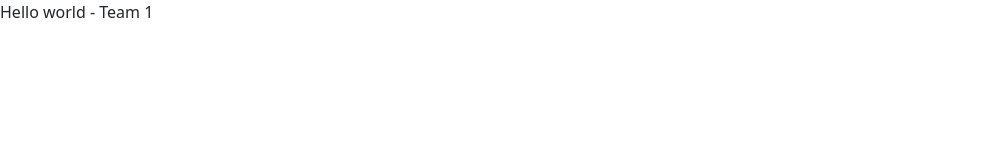
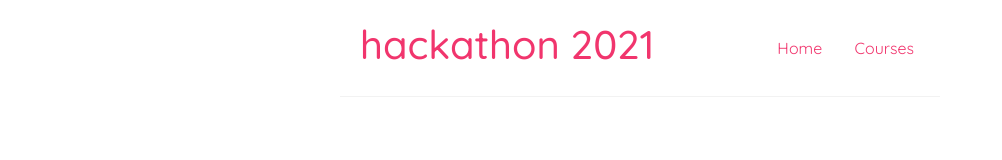
Before and after one commit to teddywaweru/GranularIT_2021-Hackathon, a plain HTML site: page index.html in a window 1280 px wide. Shown: the whole page, without its empty margins (0-1002 px from the left). Drawn offline with nearby package versions, Linux system fonts and the light colour scheme.

Commit message:
Create navbar

```diff
--- a/index.html
+++ b/index.html
@@ -21,6 +21,12 @@
     </head>
 
     <body>
-        <p>Hello world - Team 1</p>
+        <nav class="navbar navbar-expand-lg navbar-dark">
+            <h1>hackathon 2021</h1>
+            <div class="links">
+                <a href="/">Home</a>
+                <a href="/">Courses</a>
+            </div>
+        </nav>
     </body>
 </html>
--- a/styles.css
+++ b/styles.css
@@ -0,0 +1,47 @@
+@import url("https://fonts.googleapis.com/css?family=Quicksand:300,regular,500,600,700");
+
+/* Base styles */
+* {
+  margin: 0;
+  padding: 0;
+  box-sizing: border-box;
+}
+
+body {
+  font-family: "Quicksand", Arial, Helvetica, sans-serif;
+  color: #333;
+}
+
+.navbar {
+  padding: 20px;
+  display: flex;
+  align-items: center;
+  max-width: 600px;
+  margin: 0 auto;
+  border-bottom: 1px solid #f2f2f2;
+}
+
+.navbar h1 {
+  color: #f1356d;
+}
+
+.navbar .links {
+  margin-left: auto;
+}
+
+.navbar a {
+  margin-left: 16px;
+  text-decoration: none;
+  padding: 6px;
+  color: #f1356d;
+}
+
+.navbar a:hover {
+    text-decoration: underline;
+    color: #f1356d;
+    transition: ease-in-out;
+}
+
+.navbar a:hover {
+  color: #f1356d;
+}
```
